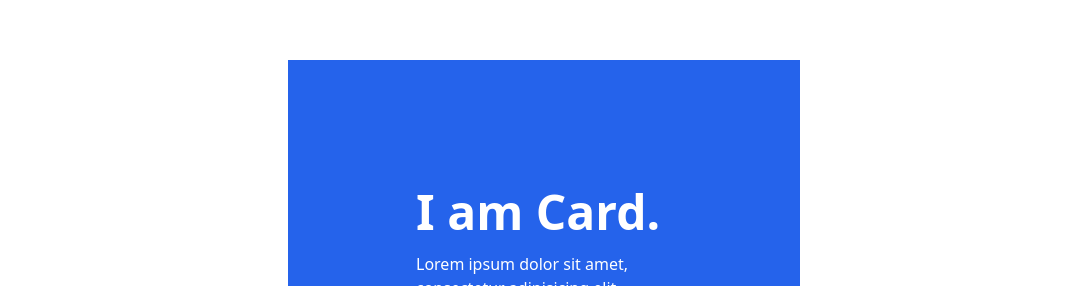
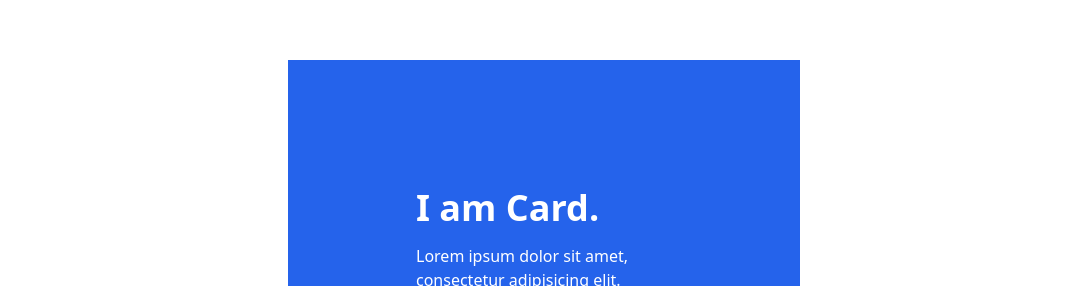
Before and after one commit to dj4815/hello, a React (Vite) app: page / in a window 1280 px wide. Shown: the part 1210-1496 px from the top of the page, without its empty margins (96-1183 px from the left). Built offline with nearby package versions, Linux system fonts and the light colour scheme.

Commit message:
add image

```diff
--- a/src/components/Card.jsx
+++ b/src/components/Card.jsx
@@ -2,7 +2,7 @@ export default function Card({ heading, paragraph }) {
   return (
     <>
       <div className="container-2xl bg-blue-600 p-12 sm:p-32 mx-8 my-24 lg:mx-48 xl:mx-96">
-        <h1 className="text-5xl text-white font-bold mb-4">{heading}</h1>
+        <h1 className="text-4xl text-white font-bold mb-4">{heading}</h1>
         <p className="text-white">{paragraph}</p>
       </div>
     </>
--- a/src/components/Main.jsx
+++ b/src/components/Main.jsx
@@ -24,6 +24,7 @@ export default function Main() {
         eum? Inventore, maxime! Delectus odio placeat fuga."
       />
       <Section
+        image="./assets/black-and-white-buildings.jpg"
         heading="I am Section Two."
         paragraph="Lorem ipsum dolor sit amet, consectetur adipisicing elit. Omnis, labore
         odio tempora dolorem voluptates reprehenderit, molestias doloribus
```
Also changed, not shown: public/assets/black-and-white-buildings.jpg (added), public/assets/star-trails.jpg (deleted).
